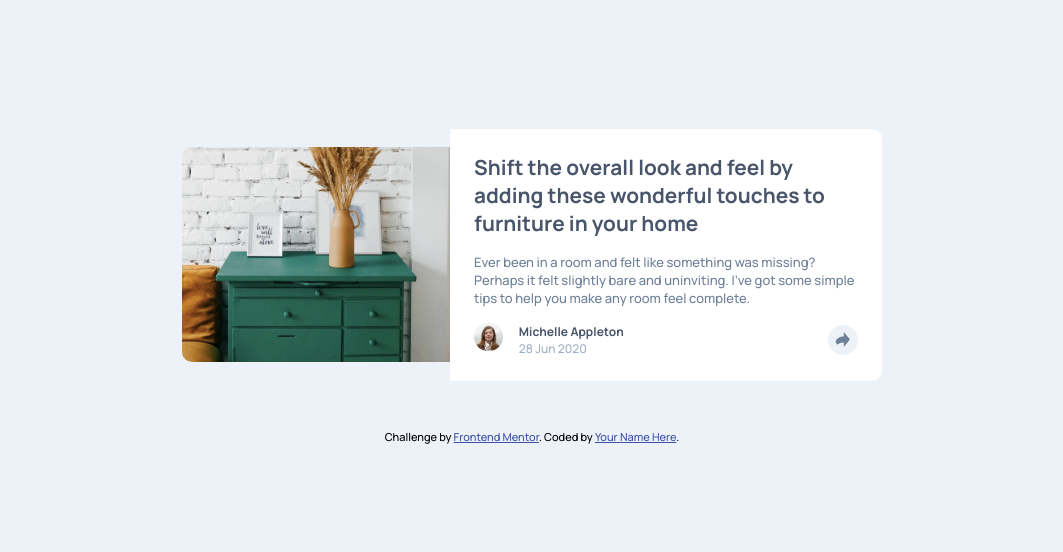
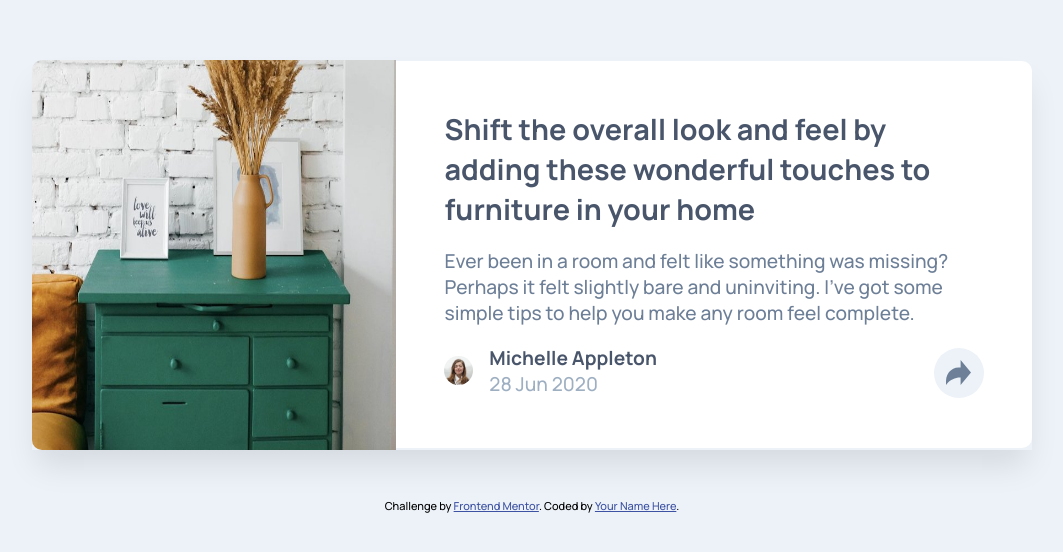
Before and after one commit to jen67/100daysofcode, a plain HTML site: page article-preview-component-master/index.html in a window 1280 px wide. Shown: the part 138-690 px from the top of the page, without its empty margins (108-1171 px from the left). Drawn offline with Linux system fonts and the light colour scheme.

Commit message:
made more changes

```diff
--- a/article-preview-component-master/style.css
+++ b/article-preview-component-master/style.css
@@ -21,6 +21,7 @@ body {
     align-items: center;
     justify-content: center;
     height: 100vh;
+    font-weight: 500;
 }
 
 p {
@@ -113,6 +114,7 @@ section {
     width: 15px;
     height: 15px;
     margin-left: 0.4rem;
+    overflow: visible;
 
 }
 
@@ -196,8 +198,8 @@ section {
 
 @media screen and (min-width: 768px) {
     section {
-        width: 700px;
         flex-direction: row;
+        box-shadow: 0px 20px 30px -5px rgba(0, 0, 0, 0.1);
     }
 
     .text {
@@ -205,22 +207,61 @@ section {
         box-shadow: none;
         border-radius: 0 10px 10px 0;
         padding: 1.5rem;
+        box-shadow: none;
     }
 
     .text h1 {
-        font-size: 1.3rem;
+        font-size: 1.09rem;
     }
 
     .img {
         height: 100%;
         width: 100%;
-        border-radius: 10px 0 0 10px;
-        overflow: hidden;
+        border-radius: none;
     }
 
     .img img {
         height: 100%;
         display: block;
         border-radius: 0;
+        border-radius: 10px 0 0 10px;
     }
 }
+
+@media screen and (min-width: 1024px) {
+    section {
+        width: 1000px;
+    }
+
+    .text {
+        padding: 3rem;
+    }
+
+    .text h1 {
+        font-size: 1.8rem;
+        margin-bottom: 1.2rem
+    }
+
+    .text p {
+        font-size: 1.2rem;
+        margin-bottom: 1.2rem
+    }
+
+    .img img {
+        height: 390px;
+    }
+
+    .author h3 {
+        font-size: 1.2rem
+    }
+
+    .share {
+        width: 50px;
+        height: 50px;
+    }
+
+    .share img {
+        width: 25px;
+        height: 25px;
+    }
+}
```
